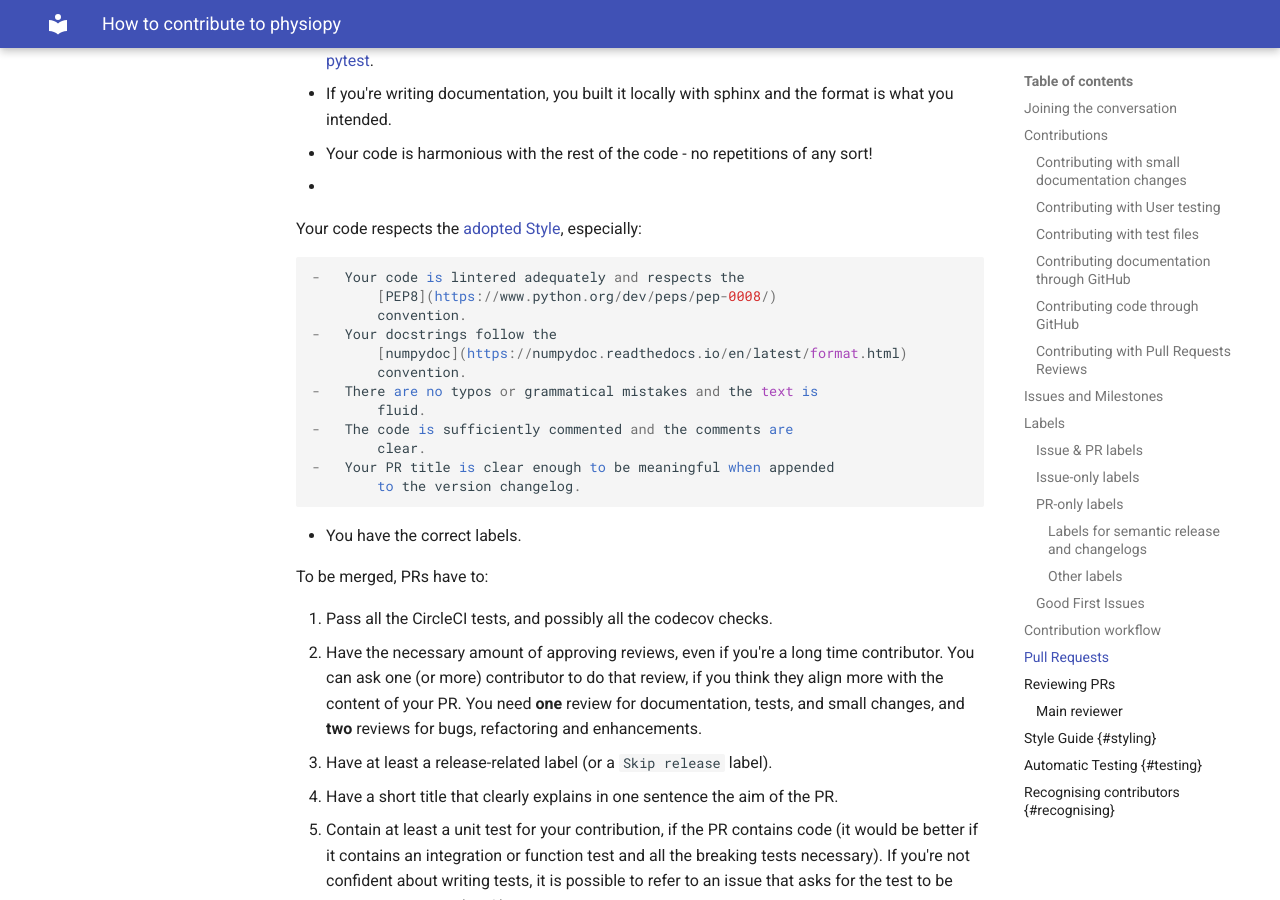
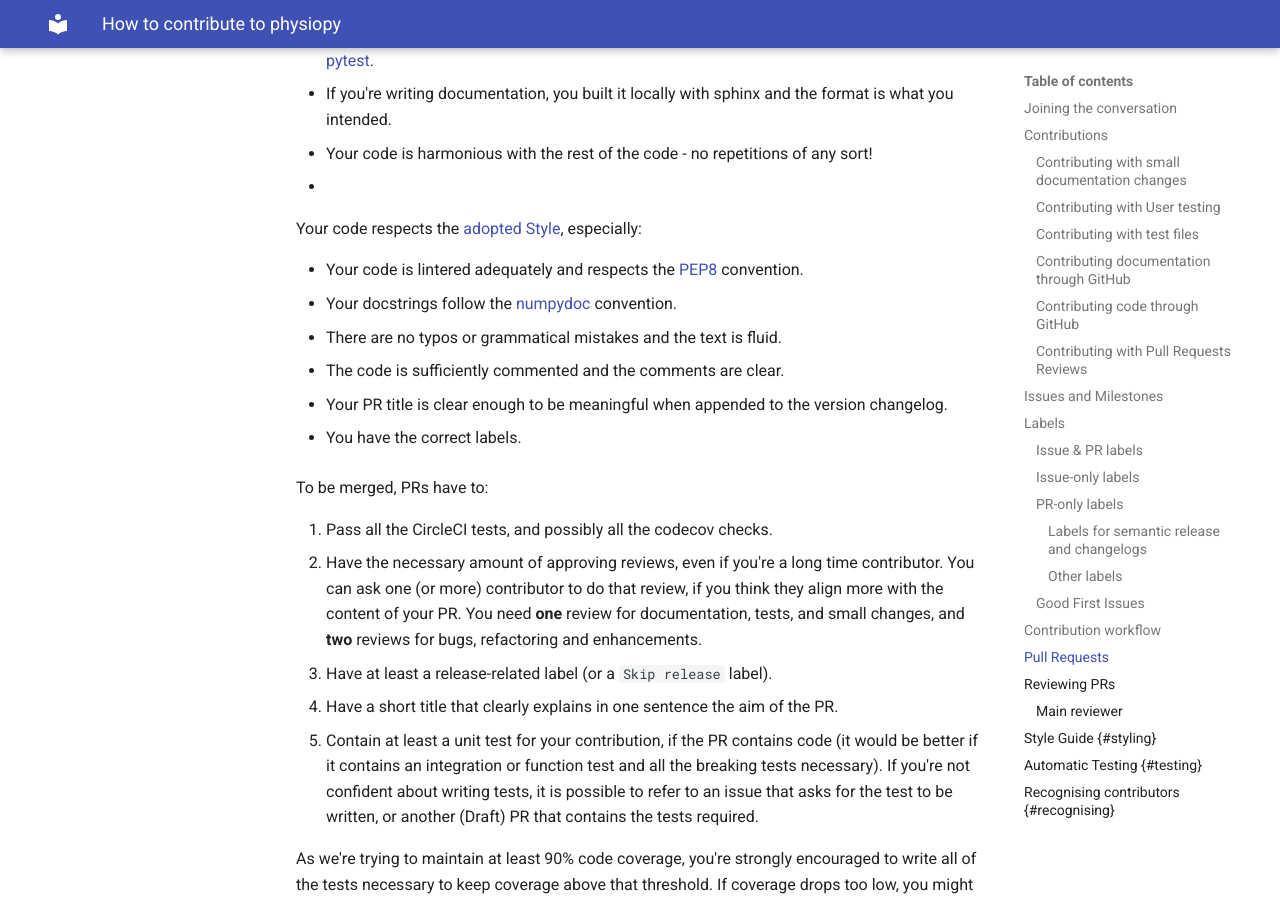
Before and after one commit to physiopy/physiopy.github.io, an MkDocs documentation site: the page built from docs/community/contributorfile.md, in a window 1280 px wide and 900 px high, scrolled down 6887 px. Built offline with MkDocs 1.6.1 and Material for MkDocs 9.7.7, drawn with Linux system fonts in a browser that asks for light colours; some of the changed lines change nothing that is shown.

Commit message:
rel path

```diff
--- a/docs/community/contributorfile.md
+++ b/docs/community/contributorfile.md
@@ -39,7 +39,7 @@ in this guide? Jump to the following sections:
 -   [Automatic Testing](#testing)
 -   [Recognizing contributors](#recognising)
 
-[Aims of `physiopy`](#aims)
+Aims of `physiopy`(#aims)
 
 
 `physiopy` is a **very** young project developed by a bunch of
@@ -327,17 +327,17 @@ check that:
 
 Your code respects the [adopted Style](#styling), especially:
 
-    -   Your code is lintered adequately and respects the
+-   Your code is lintered adequately and respects the
             [PEP8](https://www.python.org/dev/peps/pep-0008/)
             convention.
-    -   Your docstrings follow the
+-   Your docstrings follow the
             [numpydoc](https://numpydoc.readthedocs.io/en/latest/format.html)
             convention.
-    -   There are no typos or grammatical mistakes and the text is
+-   There are no typos or grammatical mistakes and the text is
             fluid.
-    -   The code is sufficiently commented and the comments are
+-   The code is sufficiently commented and the comments are
             clear.
-    -   Your PR title is clear enough to be meaningful when appended
+-   Your PR title is clear enough to be meaningful when appended
             to the version changelog.
 
 -   You have the correct labels.
```
